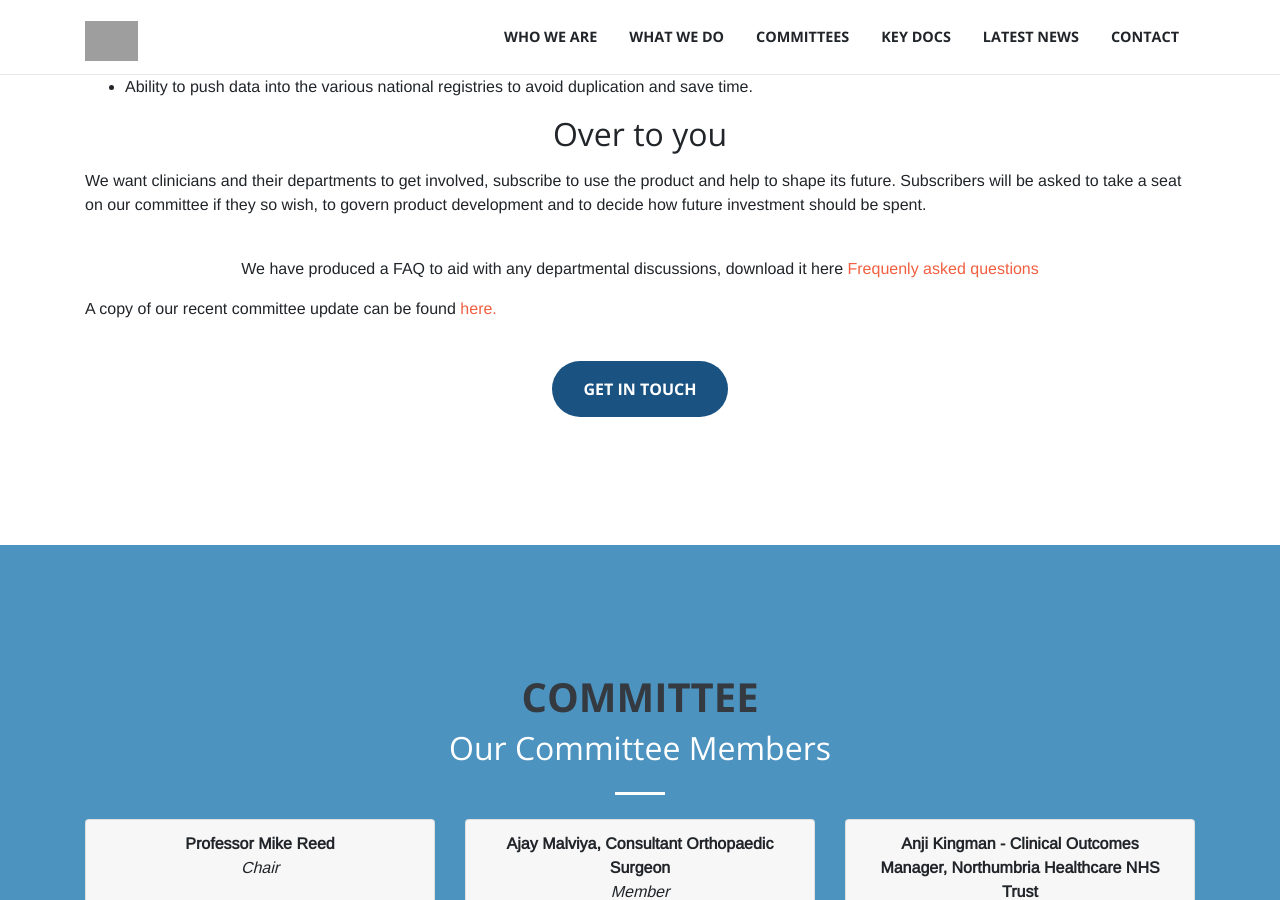
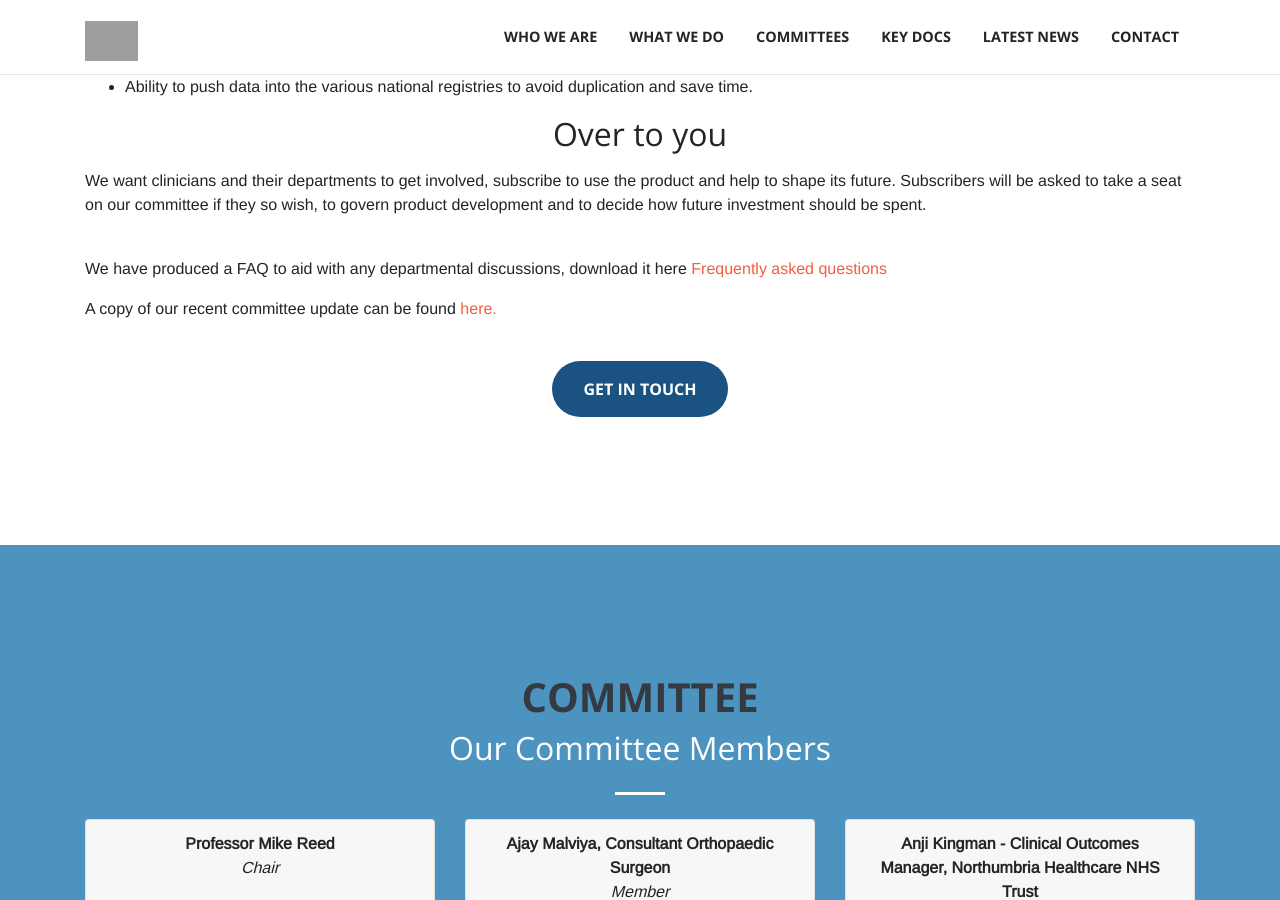
Before and after one commit to AppertaFoundation/apperta.org, a Jekyll site: the page built from _pages/OpenOutcomes.md, in a window 1280 px wide and 900 px high, scrolled down 1666 px. Built offline with Jekyll 4.4.1, drawn with Linux system fonts in a browser that asks for light colours; nearby versions of some CDN libraries; some web fonts are replaced; grey boxes are pictures that could not be loaded.

Commit message:
Update OpenOutcomes.md

```diff
--- a/_pages/OpenOutcomes.md
+++ b/_pages/OpenOutcomes.md
@@ -51,7 +51,7 @@
         </ul>
         <p align="left"><h2>Over to you</h2></p>
         <p align="left">We want clinicians and their departments to get involved, subscribe to use the product and help to shape its future. Subscribers will be asked to take a seat on our committee if they so wish, to govern product development and to decide how future investment should be spent.</p></p><br>
-        <p>We have produced a FAQ to aid with any departmental discussions, download it here <a href="assets/openOutcomes Frequently Asked Questions.pdf">Frequenly asked questions</a></p>
+        <p align="left">We have produced a FAQ to aid with any departmental discussions, download it here <a href="assets/openOutcomes Frequently Asked Questions.pdf">Frequently asked questions</a></p>
         <p align="left">A copy of our recent committee update can be found <a href="{{ page.TOR }}">here.</a></p><br>
         <center><a class="btn btn-primary btn-xl" href="mailto:info@apperta.org?Subject=%5BOpenOutcomes">Get in Touch</a></center>
     </div>
```
